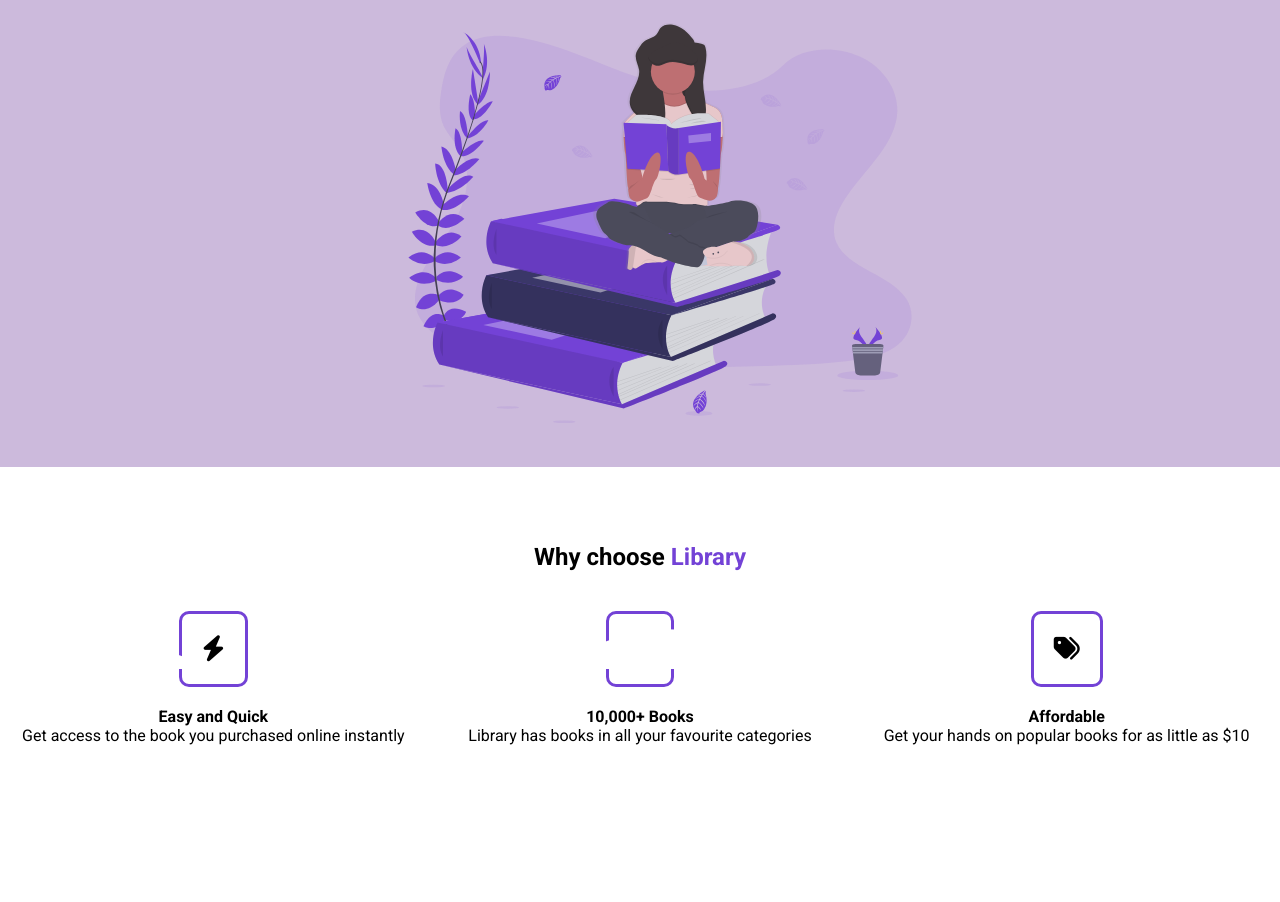
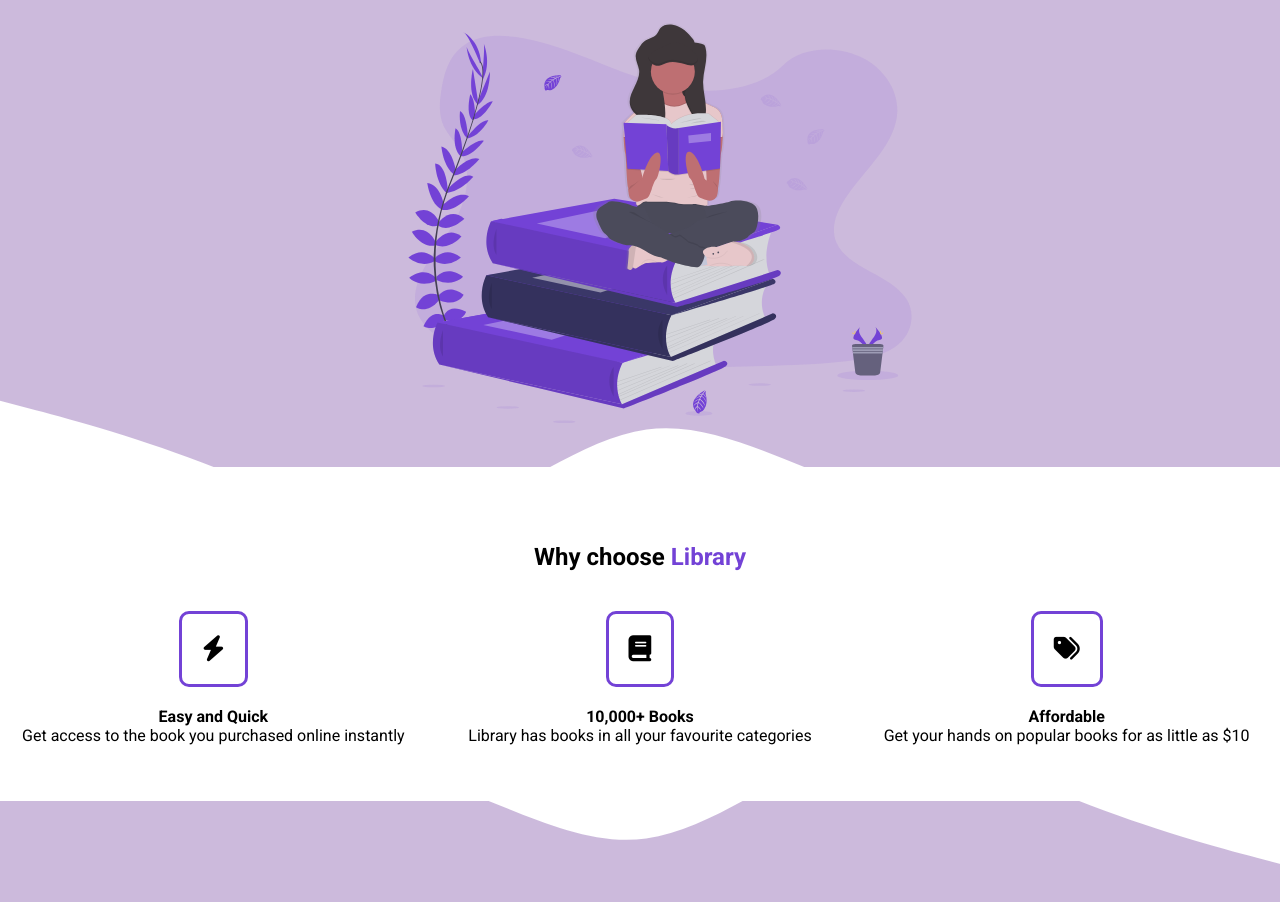
Before and after one commit to manishareddykodicherla-frontend/E-commerce, a plain HTML site: page index.html in a window 1280 px wide. Shown: the part 376-1278 px from the top of the page. Before the commit the page ends 1177 px from the top, so only its background shows below. Drawn offline with Linux system fonts and the light colour scheme.

Commit message:
trying to add projectlinks

```diff
--- a/index.html
+++ b/index.html
@@ -60,8 +60,10 @@
                 <p class="highlight__para">Get your hands on popular books for as little as $10</p>
             </div>
             </div>
+        </div>
+    </section>
+    <section id="features">
 
-        </div>
     </section>
 </main>
 </body>
--- a/styles.css
+++ b/styles.css
@@ -23,6 +23,10 @@ img{
    height:100%;
     max-height: 50vh;
 padding:20px;
+}
+body{
+max-width:100vw;
+overflow-x: hidden;
 }
 .nav__links{
     display: flex;
@@ -95,6 +99,7 @@ button {
 }
 .highlight__conatiner{
     padding: 56px 0px;
+    width:100vw;
 }
 .highlight__row{
     width:100%;
@@ -129,17 +134,37 @@ align-items: center;
 #highlights{
     position:relative;
 }
-#highlights::before{
+#highlights:before{
 content:"";
-background:url(assets/wave.svg);
+background:url('assets/wave.svg');
 width:101vw;
 height:12vh;
 position:absolute;
-top:0px;
+top:1px;
 left:0px;
 z-index: 1;
-transform:translateY(100%);
+transform:translateY(-100%);
 background-size:cover;
 background-repeat: no-repeat;
-margin-top:10px;
+
 }
+#highlights:after{
+content:"";
+background:url('assets/wave.svg');
+width:101vw;
+height:12vh;
+position:absolute;
+bottom:1px;
+left:0px;
+z-index: 1;
+transform:translateY(100%) rotate(180deg);
+background-size:cover;
+background-repeat: no-repeat;
+
+
+}
+#features{
+    height:1000px;
+    background-color: rgb(204, 186, 220);
+    width:100%;
+}
```
